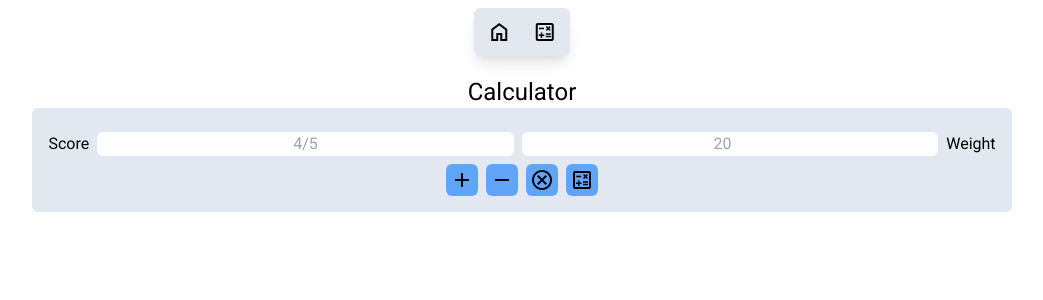
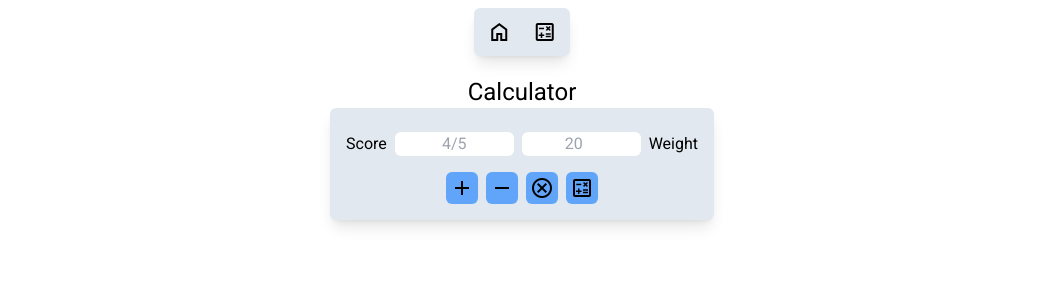
Before and after one commit to arensagun2/Grade-Calculator, a React (Vite) app: page /calculator in a window 1280 px wide. Shown: the top 300 px of the page, without its empty margins (118-1161 px from the left). Built offline with nearby package versions, Linux system fonts and the light colour scheme.

Commit message:
main changes

```diff
--- a/package.json
+++ b/package.json
@@ -33,6 +33,6 @@
     "eslint-plugin-react-refresh": "^0.4.5",
     "postcss": "^8.4.32",
     "tailwindcss": "^3.4.0",
-    "vite": "^5.1.3"
+    "vite": "^5.1.4"
   }
 }
--- a/src/pages/Calculator.jsx
+++ b/src/pages/Calculator.jsx
@@ -65,12 +65,15 @@ export default function Calculator() {
 
     // Removes latest row
     const removeRow = () => {
+        if (rows.length > 0) {
             const row = rows[rows.length - 1];
             settotalweight(totalweight - parseFloat(row.weight))
+            seterror('');
             const poppedArray = rows.slice(0, -1);
             setrows(poppedArray);
             if (final) {
                 setfinal(null);
+            }
         }
     }
 
@@ -104,7 +107,7 @@ export default function Calculator() {
             >
                 <h1 className="text-2xl">Calculator</h1>
 
-                <div className="bg-slate-200 p-4 rounded-md mb-2 w-4/5">
+                <div className="bg-slate-200 p-4 rounded-md max-w-96 mb-2 w-4/5 shadow-lg hover:scale-105 transition-all">
                     <div>
                         {rows.length > 0 ? rows.map((row) => {
                             return  <div key={row.num} className="flex justify-evenly bg-slate-300 rounded-md mb-2 relative hover:scale-105 hover:cursor-pointer transition-all">
@@ -116,7 +119,7 @@ export default function Calculator() {
 
                     {error ? <h1 className="text-red-500 text-center">Error: {error}</h1>: <h1></h1>}
 
-                    <div className="flex justify-center items-center gap-2 mt-2 mb-2">
+                    <div className="flex justify-center items-center gap-2 mt-2 mb-4">
                         <label htmlFor="score">Score</label>
                         <input id="score" className="w-1/2 rounded-md text-center" value={score} type="text" ref={scoreRef} placeholder="4/5" onChange={updateScore}/>
 
```
Also changed, not shown: firebase.json, 1 other file (tests, documents, lock files or other folders). Lines whose indentation alone changed are shown as unchanged.
